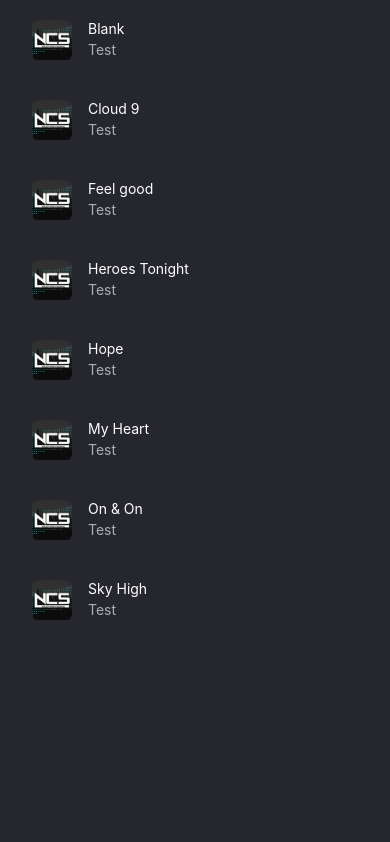
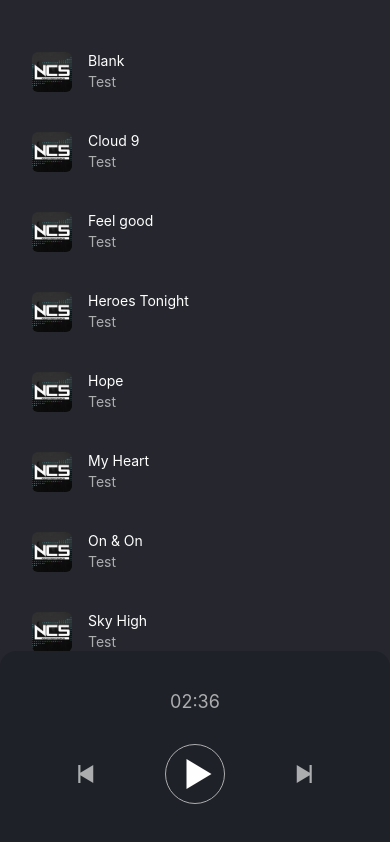
Before and after one commit to dflourusso/music-player, a React Native app: screen / in a window 390 px wide. Built offline with nearby package versions, Linux system fonts and the light colour scheme.

Commit message:
feat: add controls

```diff
--- a/package.json
+++ b/package.json
@@ -8,6 +8,7 @@
     "eject": "expo eject"
   },
   "dependencies": {
+    "@expo/vector-icons": "^12.0.5",
     "expo": "~42.0.1",
     "expo-status-bar": "~1.0.4",
     "react": "16.13.1",
--- a/src/constants/theme.ts
+++ b/src/constants/theme.ts
@@ -1,6 +1,7 @@
 export const theme = {
   background: {
     primary: "#26272E",
+    primaryDark: "#1F2128",
     secondary: "#26272E",
   },
   foregorund: {
--- /dev/null
+++ b/src/screens/Home/SoundControls/index.tsx
@@ -0,0 +1,30 @@
+import React from "react";
+
+import {
+  Container,
+  Content,
+  BackIcon,
+  NextIcon,
+  PauseIcon,
+  PlayIcon,
+  PlayPauseContainer,
+  ProgressText,
+} from "./styles";
+
+const SoundControls: React.FC = () => {
+  return (
+    <Container>
+      <ProgressText>02:36</ProgressText>
+      <Content>
+        <BackIcon />
+        <PlayPauseContainer>
+          <PlayIcon />
+          {/* <PauseIcon /> */}
+        </PlayPauseContainer>
+        <NextIcon />
+      </Content>
+    </Container>
+  );
+};
+
+export default SoundControls;
--- /dev/null
+++ b/src/screens/Home/SoundControls/styles.tsx
@@ -0,0 +1,59 @@
+import { Ionicons } from "@expo/vector-icons";
+import styled from "styled-components/native";
+import { theme } from "../../../constants/theme";
+
+export const Container = styled.View`
+  background-color: ${theme.background.primaryDark};
+  padding: 40px;
+  border-top-left-radius: 16px;
+  border-top-right-radius: 16px;
+`;
+
+export const Content = styled.View`
+  flex-direction: row;
+  justify-content: space-around;
+  align-items: center;
+`;
+
+export const ProgressText = styled.Text`
+  color: ${theme.foregorund.secondary};
+  margin-bottom: 32px;
+  font-size: 18px;
+  align-self: center;
+`;
+
+export const PlayPauseContainer = styled.View`
+  width: 60px;
+  height: 60px;
+  border-radius: 30px;
+  border-width: 1px;
+  border-color: ${theme.foregorund.secondary};
+  justify-content: center;
+  align-items: center;
+`;
+
+export const PlayIcon = styled(Ionicons).attrs(() => ({
+  name: "ios-play-sharp",
+  size: 40,
+  color: theme.foregorund.primary,
+}))`
+  left: 4px;
+`;
+
+export const PauseIcon = styled(Ionicons).attrs(() => ({
+  name: "ios-pause-sharp",
+  size: 40,
+  color: theme.foregorund.primary,
+}))``;
+
+export const BackIcon = styled(Ionicons).attrs(() => ({
+  name: "play-skip-back-sharp",
+  size: 24,
+  color: theme.foregorund.secondary,
+}))``;
+
+export const NextIcon = styled(Ionicons).attrs(() => ({
+  name: "play-skip-forward-sharp",
+  size: 24,
+  color: theme.foregorund.secondary,
+}))``;
--- a/src/screens/Home/SoundList/index.tsx
+++ b/src/screens/Home/SoundList/index.tsx
@@ -6,7 +6,7 @@ import sounds from "../../../constants/sounds";
 export default function Soundlist() {
   return (
     <FlatList
-      contentContainerStyle={{ paddingHorizontal: 32 }}
+      contentContainerStyle={{ padding: 32 }}
       data={sounds}
       keyExtractor={(p) => p.fileName}
       renderItem={({ item }) => <SoundRow value={item} />}
--- a/src/screens/Home/index.tsx
+++ b/src/screens/Home/index.tsx
@@ -1,6 +1,7 @@
 import { StatusBar } from "expo-status-bar";
 import React from "react";
 import { Text } from "react-native";
+import SoundControls from "./SoundControls";
 import Soundlist from "./SoundList";
 import { Container } from "./styles";
 
@@ -9,6 +10,7 @@ export default function App() {
     <Container>
       <StatusBar style="light" />
       <Soundlist />
+      <SoundControls />
     </Container>
   );
 }
```
Also changed, not shown: 1 other file (tests, documents, lock files or other folders).
